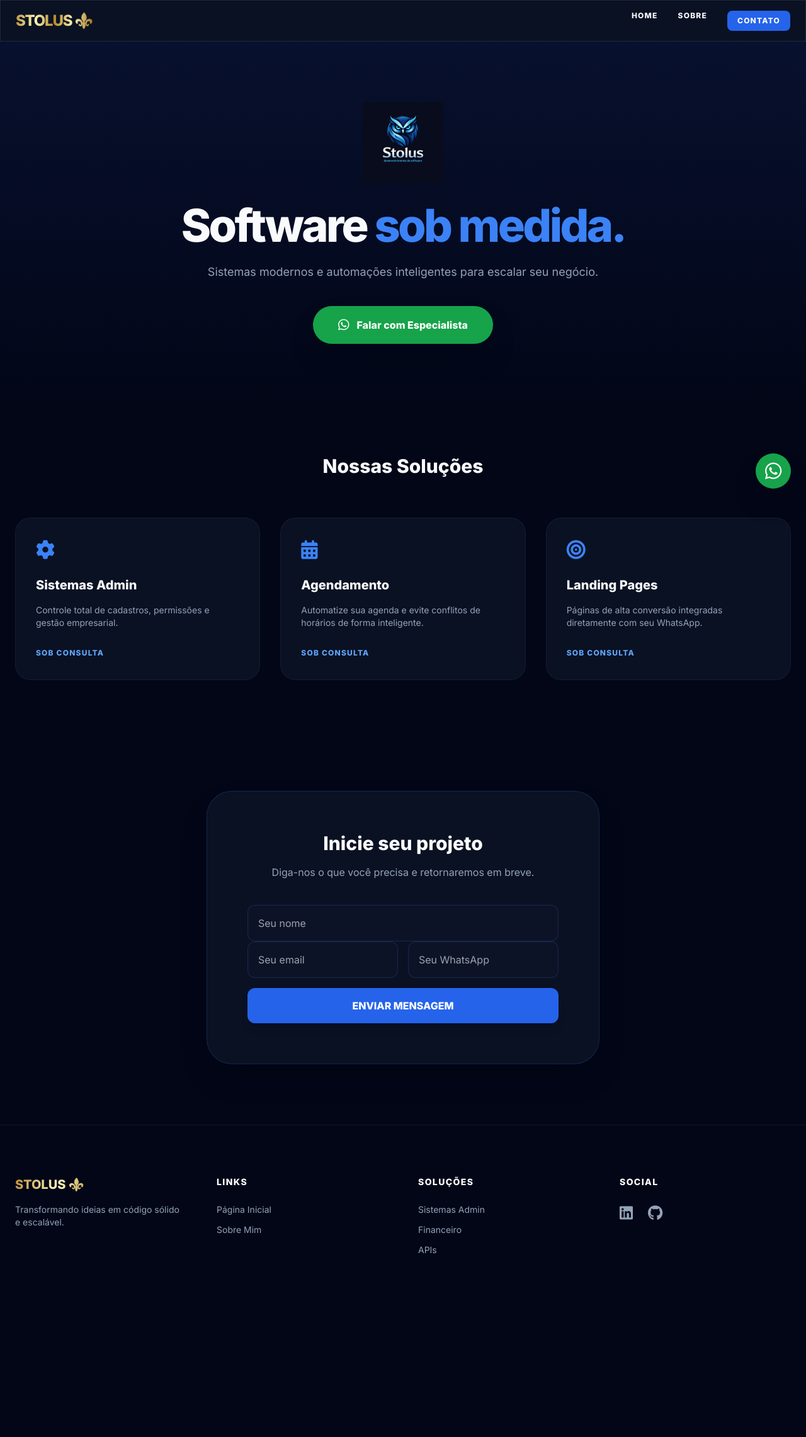
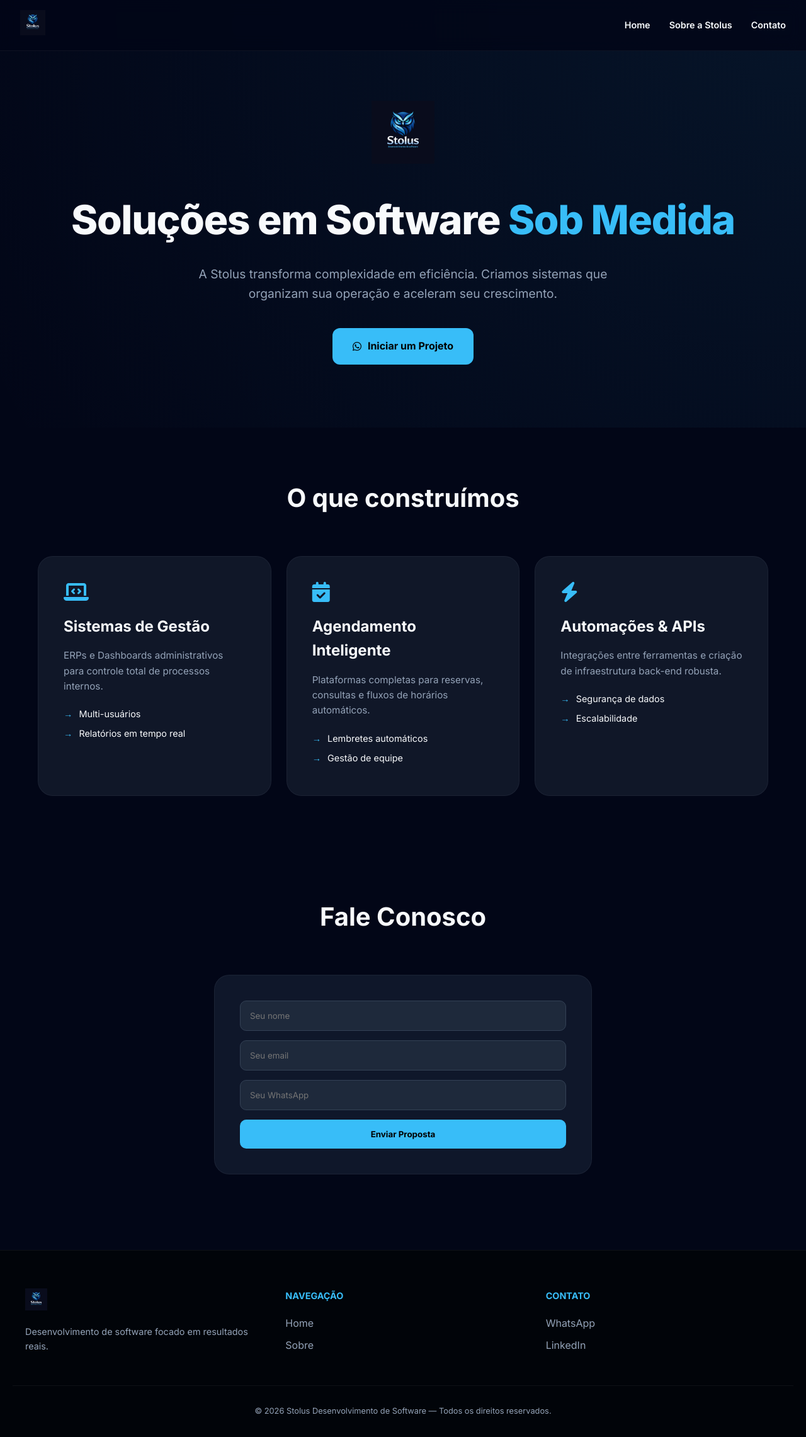
Before and after one commit to mathRyan889/Stolus_Dev, a Django app: page / in a window 1280 px wide. Shown: the whole page at 63% size. Before the commit the page ends 1991 px from the top, so only its background shows below. Run offline with Django 5.2, Linux system fonts and the light colour scheme; some libraries are stand-ins or nearby versions.

Commit message:
update templates

```diff
--- a/MeuSite/templates/home.html
+++ b/MeuSite/templates/home.html
@@ -5,125 +5,200 @@
     <meta charset="UTF-8">
     <meta name="viewport" content="width=device-width, initial-scale=1.0">
     <title>Stolus | Desenvolvimento de Software</title>
-    <script src="https://cdn.tailwindcss.com"></script>
+    <link href="https://fonts.googleapis.com/css2?family=Inter:wght@300;400;600;700;800&display=swap" rel="stylesheet">
     <link rel="stylesheet" href="https://cdnjs.cloudflare.com/ajax/libs/font-awesome/6.5.1/css/all.min.css">
-    <link href="https://fonts.googleapis.com/css2?family=Inter:wght@300;400;600;800&display=swap" rel="stylesheet">
     <style>
-        body { font-family: 'Inter', sans-serif; background-color: #020617; color: #f8fafc; }
-        .glass { background: rgba(15, 23, 42, 0.7); backdrop-filter: blur(12px); border: 1px solid rgba(255, 255, 255, 0.05); }
-        .text-gold {
-            background: linear-gradient(to right, #BF953F, #FCF6BA, #B38728, #FBF5B7, #AA771C);
-            -webkit-background-clip: text; -webkit-text-fill-color: transparent;
+        :root {
+            --bg-dark: #020617;
+            --card-bg: rgba(30, 41, 59, 0.5);
+            --primary: #38bdf8;
+            --text-main: #f8fafc;
+            --text-dim: #94a3b8;
         }
-        /* Estilo para os inputs do Django Form */
-        input, select, textarea {
-            width: 100% !important; background-color: rgba(15, 23, 42, 0.6) !important;
-            border: 1px solid rgba(59, 130, 246, 0.2) !important; padding: 1rem !important;
-            border-radius: 0.75rem !important; color: #fff !important; outline: none; margin-bottom: 1rem;
+
+        * { margin: 0; padding: 0; box-sizing: border-box; font-family: 'Inter', sans-serif; }
+        body { background: var(--bg-dark); color: var(--text-main); line-height: 1.6; overflow-x: hidden; }
+
+        /* Navbar SaaS Style */
+        .navbar {
+            position: fixed; top: 0; width: 100%; z-index: 1000;
+            background: rgba(2, 6, 23, 0.8); backdrop-filter: blur(12px);
+            border-bottom: 1px solid rgba(255,255,255,0.05);
+            padding: 1rem 2rem; display: flex; justify-content: space-between; align-items: center;
         }
-        select option { background-color: #0f172a; color: #fff; }
+        .nav-logo img { height: 40px; }
+        .nav-links { display: flex; gap: 30px; list-style: none; }
+        .nav-links a { color: var(--text-main); text-decoration: none; font-size: 0.9rem; font-weight: 600; transition: 0.3s; }
+        .nav-links a:hover { color: var(--primary); }
+
+        /* Hero */
+        header {
+            padding: 160px 20px 100px;
+            text-align: center;
+            background: radial-gradient(circle at top right, rgba(56, 189, 248, 0.08), transparent);
+        }
+        .hero h1 { font-size: clamp(2.5rem, 5vw, 4rem); font-weight: 800; letter-spacing: -0.02em; margin-bottom: 20px; }
+        .hero span { color: var(--primary); }
+        .hero p { max-width: 650px; margin: 0 auto 40px; color: var(--text-dim); font-size: 1.2rem; }
+
+        .btn-main {
+            padding: 16px 32px; background: var(--primary); color: #000;
+            border-radius: 12px; font-weight: 700; text-decoration: none;
+            display: inline-flex; align-items: center; gap: 10px; transition: 0.3s;
+        }
+        .btn-main:hover { transform: translateY(-3px); box-shadow: 0 10px 25px rgba(56, 189, 248, 0.3); }
+
+        /* Grid de Soluções */
+        section { max-width: 1200px; margin: auto; padding: 80px 20px; }
+        .section-title { text-align: center; margin-bottom: 60px; font-size: 2.5rem; font-weight: 700; }
+
+        .solution-grid {
+            display: grid; grid-template-columns: repeat(auto-fit, minmax(300px, 1fr)); gap: 24px;
+        }
+        .solution-card {
+            background: var(--card-bg); border: 1px solid rgba(255,255,255,0.05);
+            padding: 40px; border-radius: 24px; transition: 0.4s;
+        }
+        .solution-card:hover { border-color: var(--primary); transform: translateY(-5px); background: rgba(30, 41, 59, 0.8); }
+        .solution-card i { font-size: 2rem; color: var(--primary); margin-bottom: 20px; }
+        .solution-card h3 { margin-bottom: 15px; font-size: 1.5rem; }
+        .solution-card p { color: var(--text-dim); font-size: 0.95rem; margin-bottom: 20px; }
+        .solution-card ul { list-style: none; color: var(--text-main); font-size: 0.9rem; }
+        .solution-card ul li { margin-bottom: 8px; display: flex; align-items: center; gap: 10px; }
+        .solution-card ul li::before { content: "→"; color: var(--primary); font-weight: bold; }
+
+        /* Contato SaaS Form */
+        .contact-box {
+            max-width: 600px; margin: 40px auto; background: #0f172a;
+            padding: 40px; border-radius: 24px; border: 1px solid rgba(255,255,255,0.05);
+        }
+        form input, form select, form textarea {
+            width: 100%; padding: 15px; margin-bottom: 15px; background: #1e293b;
+            border: 1px solid #334155; border-radius: 10px; color: white; outline: none;
+        }
+        form button {
+            width: 100%; padding: 15px; background: var(--primary); border: none;
+            border-radius: 10px; font-weight: 700; cursor: pointer; transition: 0.3s;
+        }
+        form button:hover { background: #7dd3fc; }
+
+        /* Footer */
+        footer {
+            border-top: 1px solid rgba(255,255,255,0.05); padding: 60px 20px 30px; background: #010409;
+        }
+        .footer-content {
+            max-width: 1200px; margin: auto; display: grid; grid-template-columns: repeat(auto-fit, minmax(200px, 1fr));
+            gap: 40px; margin-bottom: 40px;
+        }
+        .footer-brand img { height: 35px; margin-bottom: 15px; }
+        .footer-links h4 { margin-bottom: 20px; color: var(--primary); font-size: 0.9rem; text-transform: uppercase; }
+        .footer-links ul { list-style: none; }
+        .footer-links li { margin-bottom: 10px; }
+        .footer-links a { color: var(--text-dim); text-decoration: none; transition: 0.3s; }
+        .footer-links a:hover { color: var(--text-main); }
+        .copyright { text-align: center; color: var(--text-dim); font-size: 0.8rem; border-top: 1px solid rgba(255,255,255,0.05); padding-top: 30px; }
+
+        @media (max-width: 768px) {
+            .nav-links { display: none; }
+            .hero h1 { font-size: 2.2rem; }
+        }
     </style>
 </head>
-<body class="antialiased">
+<body>
 
-<nav class="sticky top-0 z-50 glass border-b border-slate-800">
-    <div class="max-w-7xl mx-auto px-6 py-4 flex justify-between items-center">
-        <a href="{% url 'home' %}" class="text-2xl font-black text-gold tracking-tighter uppercase">STOLUS ⚜️</a>
-        <div class="hidden md:flex space-x-8 text-xs font-bold tracking-widest uppercase">
-            <a href="{% url 'home' %}" class="hover:text-blue-400 transition">Home</a>
-            <a href="{% url 'about' %}" class="hover:text-blue-400 transition">Sobre</a>
-            <a href="#contato" class="bg-blue-600 hover:bg-blue-500 px-4 py-2 rounded-lg transition">Contato</a>
-        </div>
+<nav class="navbar">
+    <div class="nav-logo">
+        <img src="{% static 'images/logo.png' %}" alt="Stolus">
     </div>
+    <ul class="nav-links">
+        <li><a href="{% url 'home' %}">Home</a></li>
+        <li><a href="{% url 'about' %}">Sobre a Stolus</a></li>
+        <li><a href="#contato">Contato</a></li>
+    </ul>
 </nav>
 
-<header class="py-24 text-center px-6 bg-gradient-to-b from-blue-900/20 to-transparent">
-    <img src="{% static 'images/logo.png' %}" alt="Stolus" class="w-32 mx-auto mb-8">
-    <h1 class="text-5xl md:text-7xl font-extrabold mb-6 tracking-tighter">Software <span class="text-blue-500">sob medida.</span></h1>
-    <p class="text-slate-400 max-w-2xl mx-auto text-lg mb-10">Sistemas modernos e automações inteligentes para escalar seu negócio.</p>
-    <a href="https://wa.me/5562994278195" target="_blank" class="bg-green-600 hover:bg-green-500 text-white font-bold py-4 px-10 rounded-full shadow-2xl transition-all hover:scale-105 inline-flex items-center gap-3">
-        <i class="fa-brands fa-whatsapp text-xl"></i> Falar com Especialista
-    </a>
+<header>
+    <div class="hero">
+        <img src="{% static 'images/logo.png' %}" alt="Stolus" style="width: 100px; margin-bottom: 30px;">
+        <h1>Soluções em Software <span>Sob Medida</span></h1>
+        <p>A Stolus transforma complexidade em eficiência. Criamos sistemas que organizam sua operação e aceleram seu crescimento.</p>
+        <a href="https://wa.me/5562994278195" class="btn-main">
+            <i class="fa-brands fa-whatsapp"></i> Iniciar um Projeto
+        </a>
+    </div>
 </header>
 
-<section class="max-w-7xl mx-auto px-6 py-20">
-    <h2 class="text-3xl font-bold text-center mb-16">Nossas Soluções</h2>
-    <div class="grid grid-cols-1 md:grid-cols-3 gap-8">
-        <div class="glass p-8 rounded-3xl hover:border-blue-500/50 transition-all group">
-            <i class="fa-solid fa-gear text-3xl text-blue-500 mb-6"></i>
-            <h3 class="text-xl font-bold mb-4">Sistemas Admin</h3>
-            <p class="text-slate-400 text-sm mb-6">Controle total de cadastros, permissões e gestão empresarial.</p>
-            <span class="text-xs font-bold text-blue-400 uppercase tracking-widest">Sob Consulta</span>
+<section id="servicos">
+    <h2 class="section-title">O que construímos</h2>
+    <div class="solution-grid">
+        <div class="solution-card">
+            <i class="fa-solid fa-laptop-code"></i>
+            <h3>Sistemas de Gestão</h3>
+            <p>ERPs e Dashboards administrativos para controle total de processos internos.</p>
+            <ul>
+                <li>Multi-usuários</li>
+                <li>Relatórios em tempo real</li>
+            </ul>
         </div>
-        <div class="glass p-8 rounded-3xl hover:border-blue-500/50 transition-all group">
-            <i class="fa-solid fa-calendar-days text-3xl text-blue-500 mb-6"></i>
-            <h3 class="text-xl font-bold mb-4">Agendamento</h3>
-            <p class="text-slate-400 text-sm mb-6">Automatize sua agenda e evite conflitos de horários de forma inteligente.</p>
-            <span class="text-xs font-bold text-blue-400 uppercase tracking-widest">Sob Consulta</span>
+        <div class="solution-card">
+            <i class="fa-solid fa-calendar-check"></i>
+            <h3>Agendamento Inteligente</h3>
+            <p>Plataformas completas para reservas, consultas e fluxos de horários automáticos.</p>
+            <ul>
+                <li>Lembretes automáticos</li>
+                <li>Gestão de equipe</li>
+            </ul>
         </div>
-        <div class="glass p-8 rounded-3xl hover:border-blue-500/50 transition-all group">
-            <i class="fa-solid fa-bullseye text-3xl text-blue-500 mb-6"></i>
-            <h3 class="text-xl font-bold mb-4">Landing Pages</h3>
-            <p class="text-slate-400 text-sm mb-6">Páginas de alta conversão integradas diretamente com seu WhatsApp.</p>
-            <span class="text-xs font-bold text-blue-400 uppercase tracking-widest">Sob Consulta</span>
+        <div class="solution-card">
+            <i class="fa-solid fa-bolt"></i>
+            <h3>Automações & APIs</h3>
+            <p>Integrações entre ferramentas e criação de infraestrutura back-end robusta.</p>
+            <ul>
+                <li>Segurança de dados</li>
+                <li>Escalabilidade</li>
+            </ul>
         </div>
     </div>
 </section>
 
-<section id="contato" class="max-w-2xl mx-auto px-6 py-24">
-    <div class="glass p-10 md:p-16 rounded-[2.5rem] border border-blue-500/20 shadow-2xl">
-        <h2 class="text-3xl font-black text-center mb-4">Inicie seu projeto</h2>
-        <p class="text-slate-400 text-center mb-10">Diga-nos o que você precisa e retornaremos em breve.</p>
-        <form method="POST" class="flex flex-col">
+<section id="contato">
+    <h2 class="section-title">Fale Conosco</h2>
+    <div class="contact-box">
+        <form method="post">
             {% csrf_token %}
             {{ form.name }}
-            <div class="grid grid-cols-1 md:grid-cols-2 gap-4">
-                {{ form.email }}
-                {{ form.phone }}
-            </div>
-            {% if form.services %}{{ form.services }}{% endif %}
-
-            <button type="submit" class="bg-blue-600 hover:bg-blue-500 text-white font-black py-4 rounded-xl shadow-lg transition-all hover:-translate-y-1 mt-4">
-                ENVIAR MENSAGEM
-            </button>
+            {{ form.email }}
+            {{ form.phone }}
+            <button type="submit">Enviar Proposta</button>
         </form>
     </div>
 </section>
 
-<footer class="bg-slate-950 border-t border-slate-900 pt-20 pb-10 px-6">
-    <div class="max-w-7xl mx-auto grid grid-cols-1 md:grid-cols-4 gap-12 text-sm">
-        <div>
-            <h3 class="text-gold font-black text-xl mb-4 uppercase">Stolus ⚜️</h3>
-            <p class="text-slate-400">Transformando ideias em código sólido e escalável.</p>
+<footer>
+    <div class="footer-content">
+        <div class="footer-brand">
+            <img src="{% static 'images/logo.png' %}" alt="Stolus">
+            <p style="color: var(--text-dim); font-size: 0.9rem;">Desenvolvimento de software focado em resultados reais.</p>
         </div>
-        <div>
-            <h4 class="font-bold text-white mb-6 uppercase tracking-widest">Links</h4>
-            <ul class="text-slate-400 space-y-3">
-                <li><a href="{% url 'home' %}" class="hover:text-blue-400">Página Inicial</a></li>
-                <li><a href="{% url 'about' %}" class="hover:text-blue-400">Sobre Mim</a></li>
+        <div class="footer-links">
+            <h4>Navegação</h4>
+            <ul>
+                <li><a href="{% url 'home' %}">Home</a></li>
+                <li><a href="{% url 'about' %}">Sobre</a></li>
             </ul>
         </div>
-        <div>
-            <h4 class="font-bold text-white mb-6 uppercase tracking-widest">Soluções</h4>
-            <ul class="text-slate-400 space-y-3">
-                <li><a href="{% url 'about' %}#sistemas" class="hover:text-blue-400">Sistemas Admin</a></li>
-                <li><a href="{% url 'about' %}#financeiro" class="hover:text-blue-400">Financeiro</a></li>
-                <li><a href="{% url 'about' %}#api" class="hover:text-blue-400">APIs</a></li>
+        <div class="footer-links">
+            <h4>Contato</h4>
+            <ul>
+                <li><a href="https://wa.me/5562994278195">WhatsApp</a></li>
+                <li><a href="https://www.linkedin.com/in/matheus-ryan-74110521b/">LinkedIn</a></li>
             </ul>
         </div>
-        <div>
-            <h4 class="font-bold text-white mb-6 uppercase tracking-widest">Social</h4>
-            <div class="flex space-x-6 text-2xl">
-                <a href="https://www.linkedin.com/in/matheus-ryan-74110521b/" class="text-slate-400 hover:text-blue-500"><i class="fa-brands fa-linkedin"></i></a>
-                <a href="https://github.com/mathRyan889" class="text-slate-400 hover:text-white"><i class="fa-brands fa-github"></i></a>
-            </div>
-        </div>
+    </div>
+    <div class="copyright">
+        © 2026 Stolus Desenvolvimento de Software — Todos os direitos reservados.
     </div>
 </footer>
 
-<a href="https://wa.me/5562994278195" target="_blank" class="fixed bottom-6 right-6 bg-green-600 w-14 h-14 rounded-full flex items-center justify-center shadow-2xl hover:scale-110 transition-all z-50">
-    <i class="fa-brands fa-whatsapp text-white text-3xl"></i>
-</a>
-
 </body>
 </html>
```
Also changed, not shown: MeuSite/templates/about.html (+84 -68 lines).
